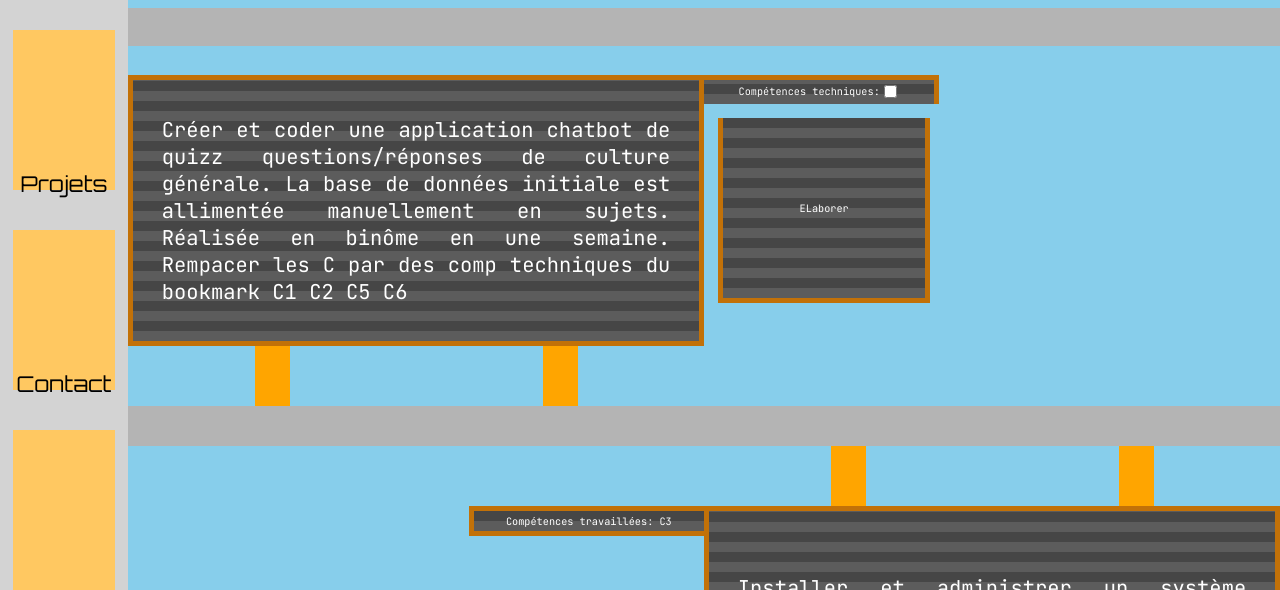
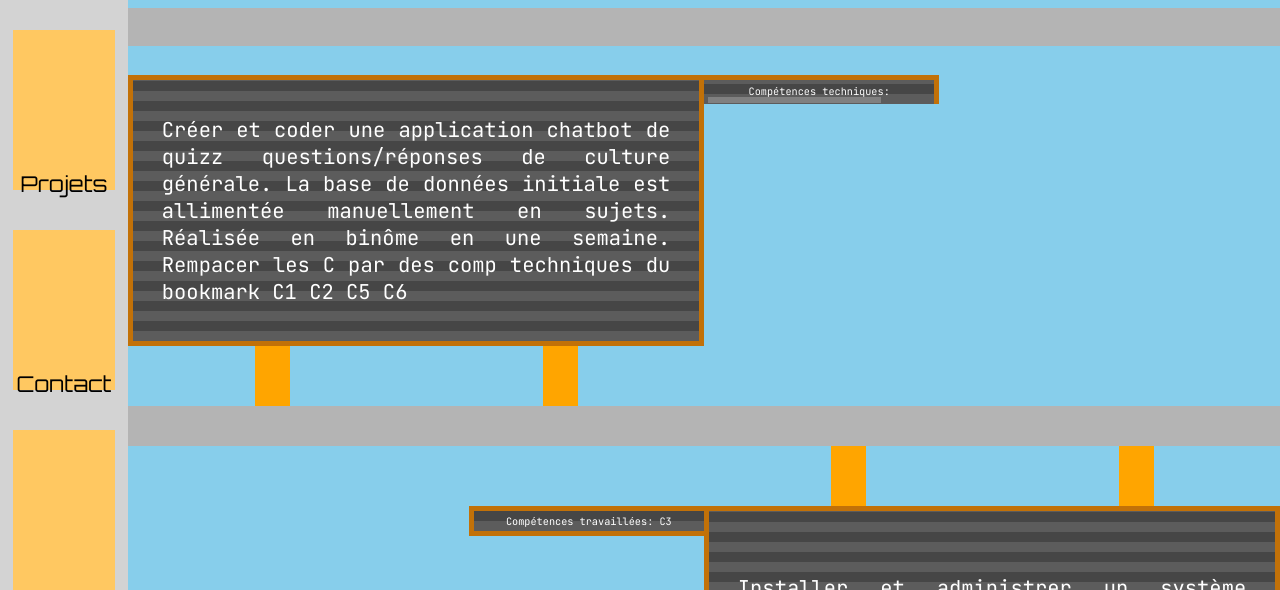
Before and after one commit to ferreirw/Portfolio, a plain HTML site: page Projets.html in a window 1280 px wide. Shown: the part 210-800 px from the top of the page. Drawn offline with Linux system fonts and the light colour scheme.

Commit message:
debut design de fleche comp

```diff
--- a/Portfolio.css
+++ b/Portfolio.css
@@ -329,7 +329,7 @@ PROJET
 .Pcontent > *:not(:first-child){
     display: grid;
     grid-auto-flow: row;
-    grid-template-rows: 30% 45% 15% 10%;
+    grid-template-rows: 15% 60% 15% 10%;
     grid-template-columns: repeat(4,1fr);
 }
 
@@ -385,7 +385,7 @@ PROJET
     border-left: 0;
     border-bottom: 0;
     width: 70%;
-    height: 20%;
+    height: 40%;
     justify-self: left;
     font-size: 0.8vw;
     text-align: center;
@@ -405,21 +405,15 @@ PROJET
     border-right: 0;
 }
 
-.Pcontent > :nth-child(2) .extendComp,
-.Pcontent >:nth-child(4) .extendComp{
-    grid-row-start: 1;
-    grid-row-end: 3;
+.Pcontent > :nth-child(2) input,
+.Pcontent >:nth-child(4) input{
+    appearance:none;
+    grid-row:1;
     grid-column:3;
-    margin-top: 25%;
-    margin-left: 5%;
-    margin-bottom: 0;
-    border-top: 0;
+    background-color: gray;
     width: 60%;
-    height: 60%;
-    justify-self:left;
-    align-self:space-between;
-    font-size: 0.8vw;
-    text-align: center;
+    height: 10%;
+    align-self:end;
 }
 
 .Bproject poteaux{
--- a/Projets.html
+++ b/Projets.html
@@ -39,11 +39,8 @@
             <section class="Pjava" id="Java">
             <div class="compTech">
                 Compétences techniques:
-                <input type="checkbox" id="P1" name="P1">
             </div>
-            <div class="extendComp">
-                ELaborer
-            </div>
+            <input type="checkbox" id="P1" name="P1">
                 </div>
                 <div>
                 Créer et coder une application chatbot de quizz questions/réponses de culture générale.
```
